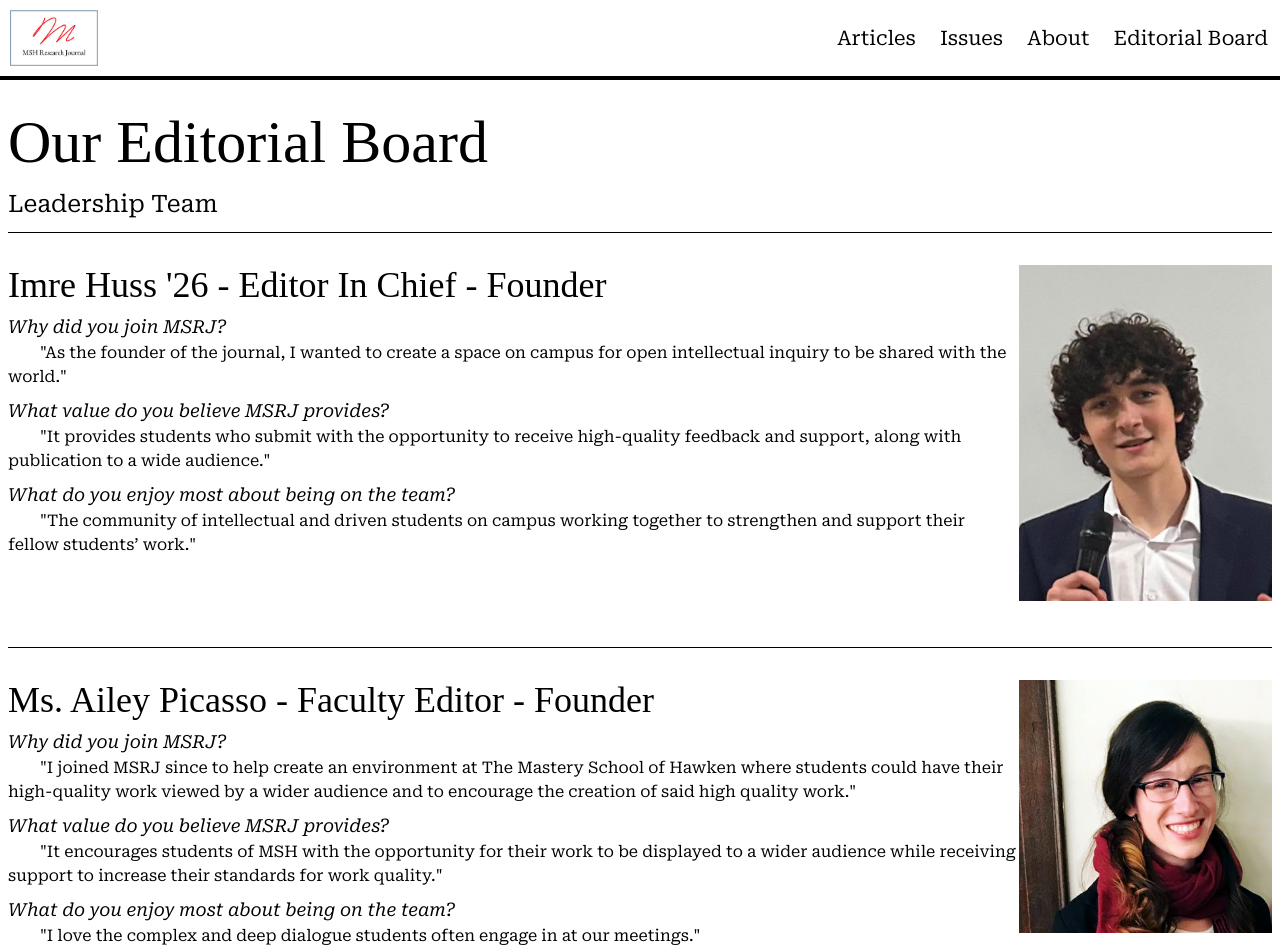
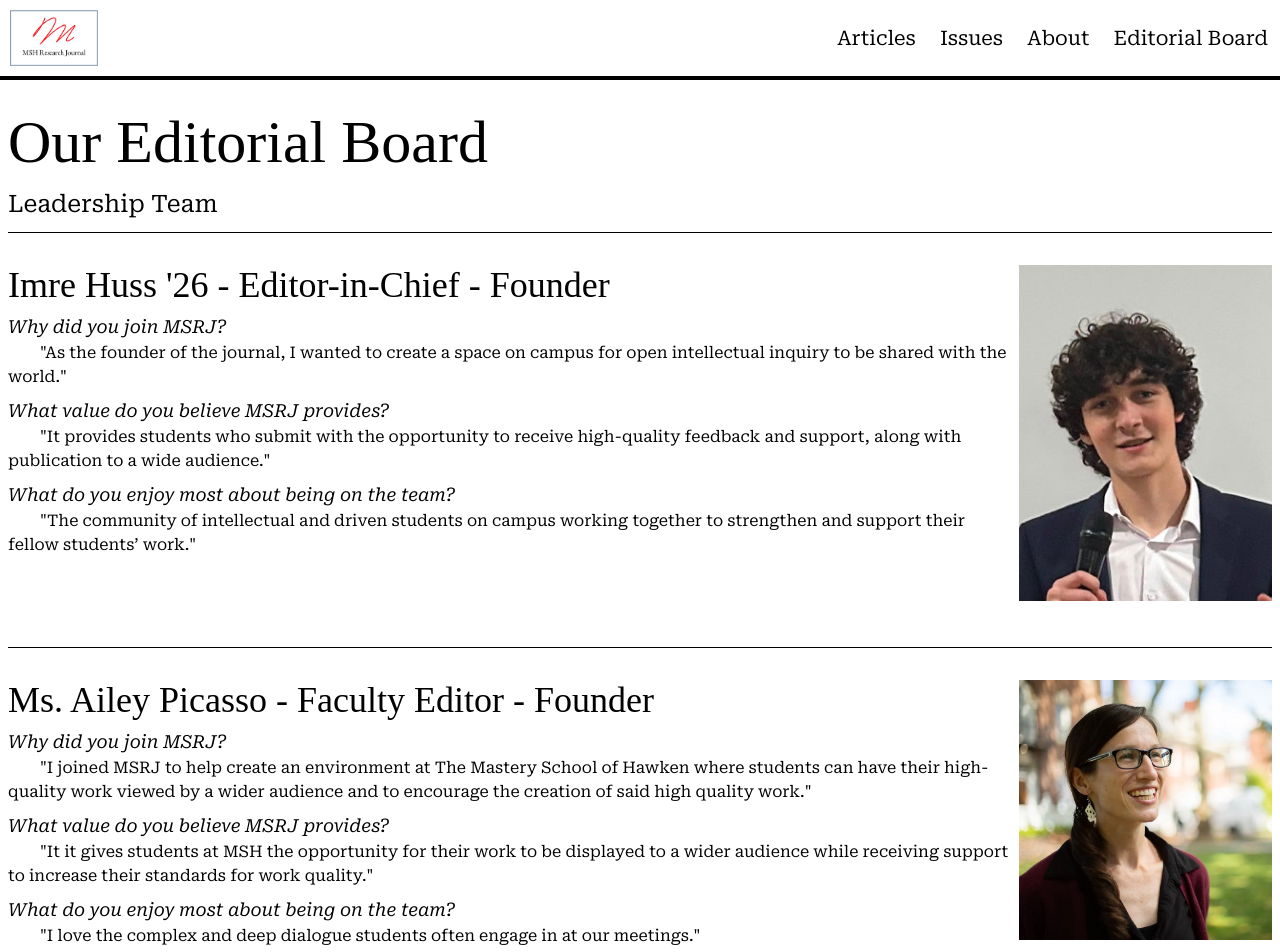
Before and after one commit to aero271/msrj-site, a SvelteKit app: page /editorial in a window 1280 px wide. Shown: the top 952 px of the page. Built offline with nearby package versions, Linux system fonts and the light colour scheme; a web font is replaced by a local one.

Commit message:
Fixed typos & changed title

```diff
--- a/src/routes/+layout.svelte
+++ b/src/routes/+layout.svelte
@@ -14,6 +14,7 @@
 		href="https://fonts.googleapis.com/css2?family=Cantata+One&family=Roboto+Serif:ital,opsz,wght@0,8..144,100..900;1,8..144,100..900&display=swap"
 		rel="stylesheet"
 	/>
+	<title>Mastery: The Student Research Journal</title>
 </svelte:head>
 
 <header
--- a/src/routes/admin-login/+page.server.js
+++ b/src/routes/admin-login/+page.server.js
@@ -1,4 +1,4 @@
-import { ADMIN_KEY, JWT_SECRET } from '$env/static/private';
+import { ADMIN_KEY, JWT_SECRET, AC25_PASSWORD } from '$env/static/private';
 import { fail, redirect } from '@sveltejs/kit';
 import jwt from 'jsonwebtoken';
 import { randomBytes, createHash } from 'crypto'
@@ -12,9 +12,8 @@ export const actions = {
     default: async ({ request, cookies }) => {
         const data = await request.formData();
         const password = data.get('password');
-        if (createHash('sha256').update(password).digest('hex') !== ADMIN_KEY)
-            return fail(401, { success: false, message: 'Incorrect Password' });
-
+        let hash = createHash('sha256').update(password).digest('hex')
+        if (hash === ADMIN_KEY || (hash === AC25_PASSWORD && new Date() < new Date(2026, 0, 1))) {
             const token = jwt.sign('true', JWT_SECRET);
             cookies.set('jwt', token, {
                 httpOnly: true,
@@ -24,5 +23,8 @@ export const actions = {
                 path: '/',
             });
             throw redirect(302, '/admin');
+        } else {
+            return fail(401, { success: false, message: 'Incorrect Password' });
         }
     }
+}
--- a/src/routes/editorial/+page.svelte
+++ b/src/routes/editorial/+page.svelte
@@ -1,8 +1,8 @@
 <script>
     import imrePhoto from "$lib/assets/IMG_0587-EDIT (1) - Imre Huss.jpg";
-    import picassoPhoto from "$lib/assets/ailey_picasso-2958741812.jpg";
+    import picassoPhoto from "$lib/assets/picasso.png";
     import zevPhoto from "$lib/assets/large_user_7449751_296.jpg";
-    import amoghPhoto from "$lib/assets/amogh.jpg";
+    import amoghPhoto from "$lib/assets/amogh.jpeg";
     import robertPhoto from "$lib/assets/robert.jpg";
     import tatianaPhoto from "$lib/assets/tatiana.jpg";
     import irisPhoto from "$lib/assets/iris.jpg";
@@ -17,7 +17,7 @@
         <div class="flex min-h-[350px]">
             <div class="min-w-2/3">
                 <h2 class="text-4xl font-cantata">
-                    Imre Huss '26 - Editor In Chief - Founder
+                    Imre Huss '26 - Editor-in-Chief - Founder
                 </h2>
                 <p class="text-lg italic mt-2">Why did you join MSRJ?</p>
                 <p class="indent-8">
@@ -54,8 +54,8 @@
                 </h2>
                 <p class="text-lg italic mt-2">Why did you join MSRJ?</p>
                 <p class="indent-8">
-                    "I joined MSRJ since to help create an environment at The
-                    Mastery School of Hawken where students could have their
+                    "I joined MSRJ to help create an environment at The
+                    Mastery School of Hawken where students can have their
                     high-quality work viewed by a wider audience and to
                     encourage the creation of said high quality work."
                 </p>
@@ -63,7 +63,7 @@
                     What value do you believe MSRJ provides?
                 </p>
                 <p class="indent-8">
-                    "It encourages students of MSH with the opportunity for
+                    "It it gives students at MSH the opportunity for
                     their work to be displayed to a wider audience while
                     receiving support to increase their standards for work
                     quality."
@@ -166,7 +166,7 @@
         <div class="w-full h-[1px] bg-black mb-4 mt-3"></div>
         <h1 class="text-2xl font-cantata">Dr. Claudia Tausz</h1>
         <div class="w-full h-[1px] bg-black my-4"></div>
-        <h1 class="text-2xl font-cantata">Derrick Deloro</h1>
+        <h1 class="text-2xl font-cantata">Derick Delloro</h1>
         <div class="w-full h-[1px] bg-black my-4"></div>
     </div>
 </main>
```
Also changed, not shown: src/lib/assets/amogh.jpeg (added), src/lib/assets/picasso.png (added). Lines whose indentation alone changed are shown as unchanged.
